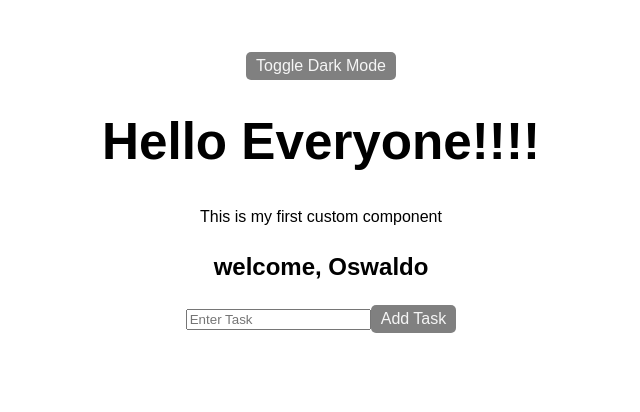
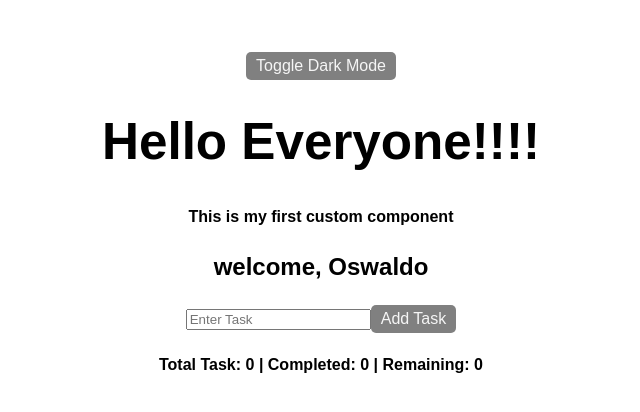
Before and after one commit to oswaldoc1991/first_react, a React (Vite) app in the folder application/frontend/: page / in a window 1280 px wide. Shown: the top 412 px of the page, without its empty margins (319-959 px from the left). Built offline with nearby package versions, Linux system fonts and the light colour scheme.

Commit message:
now includes a tally

```diff
--- a/application/frontend/src/App.css
+++ b/application/frontend/src/App.css
@@ -5,6 +5,12 @@
   text-align: center;
   font-family: sans-serif;
   transition: background-color 0.3s, color 0.3s;
+}
+
+p {
+  font-weight: bold;
+  margin-top: 10px;
+  transition: color 0.3s;
 }
 
 .task-item {
--- a/application/frontend/src/App.jsx
+++ b/application/frontend/src/App.jsx
@@ -83,6 +83,14 @@ function App() {
         <button onClick={handleAddTask}>Add Task</button>
       </div>
 
+      {/* tally button */}
+      <p>
+        Total Task: {tasks.length} |
+        Completed: {tasks.filter(t => t.completed).length} |
+        Remaining: {tasks.filter(t => !t.completed).length}
+      </p>
+
+      {/* whats going to be seen in the app line 87 to line 122 */}
       <ul>
         {tasks.map((t, index) => (
           <li
```
